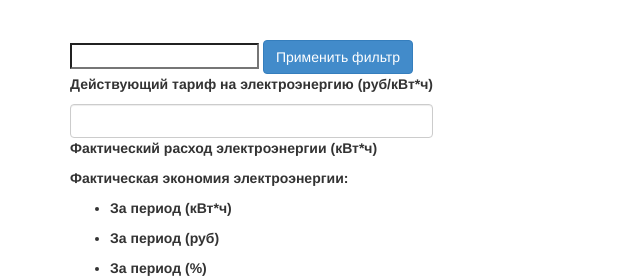
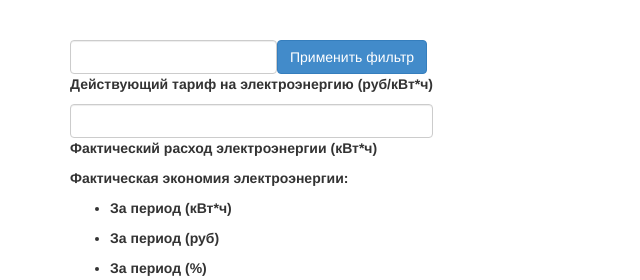
Before and after one commit to BasBasoff/E-Energy, a Django app: page / in a window 1280 px wide. Shown: the part 197-477 px from the top of the page, without its empty margins (0-640 px from the left). Run offline with Django 3.2, Linux system fonts and the light colour scheme; the visitor is signed in with stand-in values (Sample User, id 1); data that the repository does not hold is empty; some libraries are stand-ins or nearby versions.

Commit message:
Правка фильтра

```diff
--- a/E-Energy/app/static/app/scripts/script.js
+++ b/E-Energy/app/static/app/scripts/script.js
@@ -8,7 +8,7 @@ if (date_pick) {
 			enabled: true
 		},
 		defaultTime: moment().startOf('day').toDate(),
-		defaultEndTime: moment().endOf('day').toDate()
+		defaultEndTime: moment().endOf('day').toDate(),
 	})
 }
 
--- a/E-Energy/app/templates/app/entrances.html
+++ b/E-Energy/app/templates/app/entrances.html
@@ -3,10 +3,10 @@
 {% block content %}
 
 <h2>{{ device.device_name }}</h2>
-<div class="filter d-block">
-	<form class="form" method="post">
+<div class="filter d-flex">
+	<form class="form d-flex" method="post">
 		{% csrf_token %}
-		<input type="text" id="date_pick" name="date_pick"/>
+		<input class="form-control" type="text" id="date_pick" name="date_pick"/>
 	    <input class="btn btn-primary" type="submit" value="Применить фильтр"/>
 	</form>
 </div>
--- a/E-Energy/app/templates/app/index.html
+++ b/E-Energy/app/templates/app/index.html
@@ -74,12 +74,11 @@
 	</div>
 	<div class="col">
 		<h2>{#Имя компании#}</h2>
-
-		<div class="filter d-block">
-			<form class="form" method="post">
+		<div class="filter d-flex">
+			<form class="form d-flex" method="post">
 				{% csrf_token %}
-				<input type="text" id="date_pick" name="date_pick"/>
-			    <input class="btn btn-primary" type="submit" value="Применить фильтр"/>
+				<input class="form-control" type="text" id="date_pick" name="date_pick"/>
+				<input class="btn btn-primary" type="submit" value="Применить фильтр"/>
 			</form>
 		</div>
 		<div class="header d-flex flex-row justify-content-between">
```
